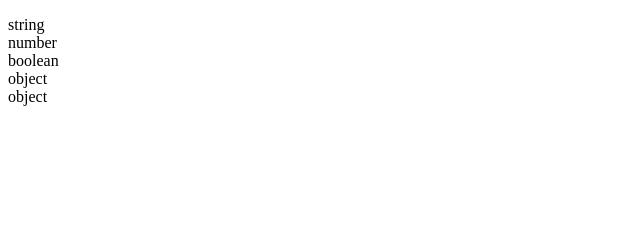
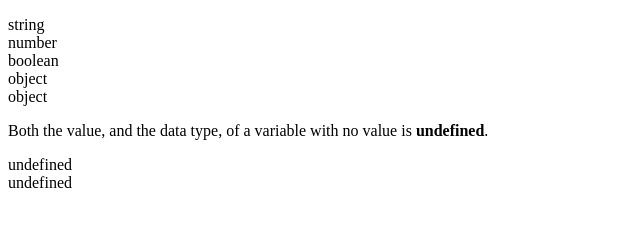
Before and after one commit to ge01/JS1160DT, a plain HTML site: page index.html in a window 1280 px wide. Shown: the whole page, without its empty margins (0-640 px from the left). Drawn offline with Linux system fonts and the light colour scheme.

Commit message:
Undefined

```diff
--- a/app.js
+++ b/app.js
@@ -1,4 +1,4 @@
-/* JavaScript Arrays
+/* The typeof Operator
 You can use the JavaScript typeof operator to find the type of a
 JavaScript variable::
 */
@@ -8,3 +8,11 @@ typeof 3.14 + "<br>" +
 typeof false + "<br>" +
 typeof [1,2,3,4] + "<br>" +
 typeof {name:'john', age:34};
+
+/* Undefined
+In JavaScript, a variable without a value, has the
+value undefined. The typeof is also undefined.
+*/
+var person;
+document.getElementById("undi").innerHTML =
+person + "<br>" + typeof person;
--- a/index.html
+++ b/index.html
@@ -8,8 +8,9 @@
 
     <p id="demo"></p>
 
+    <p>Both the value, and the data type, of a variable with no value is <b>undefined</b>.</p>
 
-
+    <p id="undi"></p>
 
     <!-- NOTE: This tag connects the JS to our HTML-->
     <script src="app.js"></script>
```
